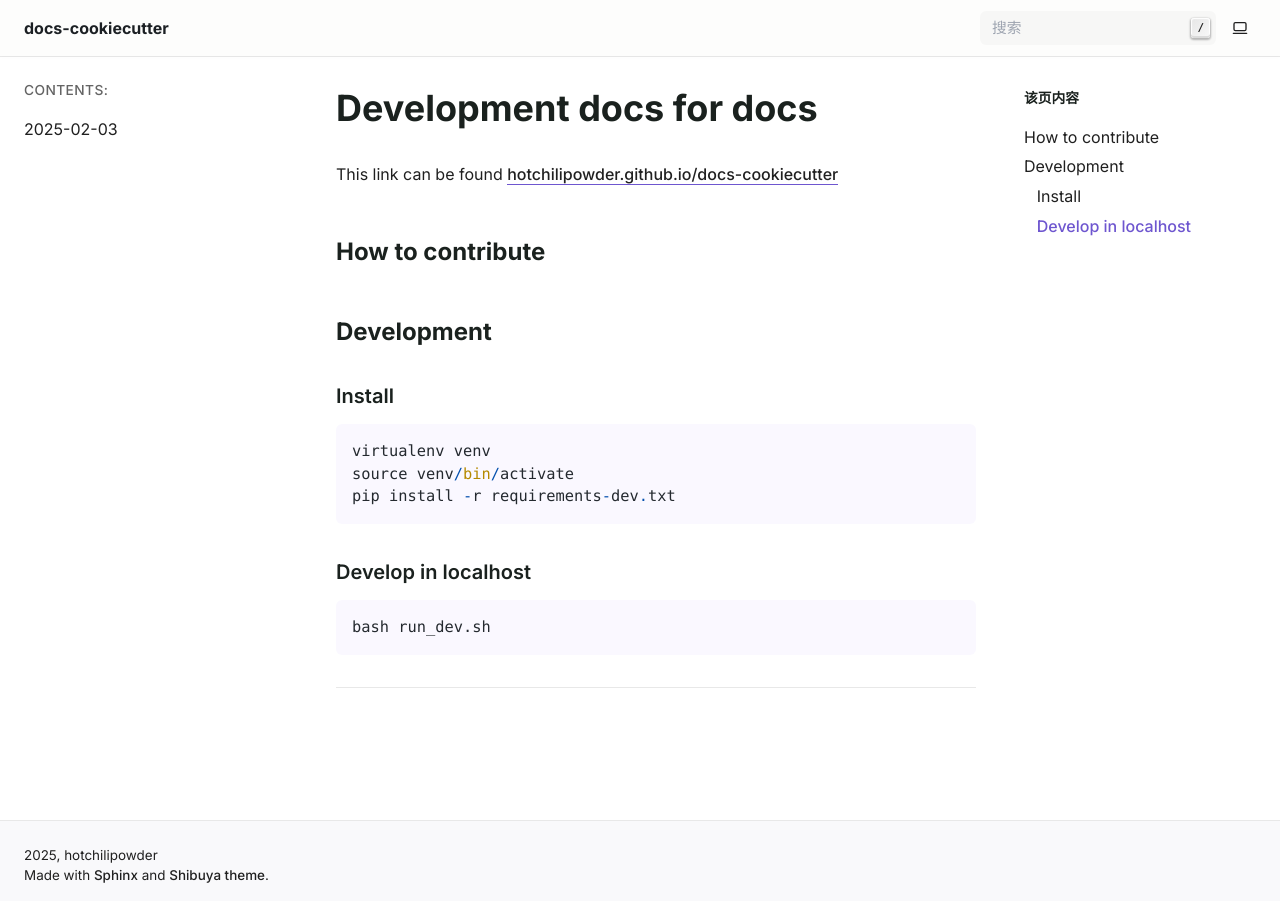
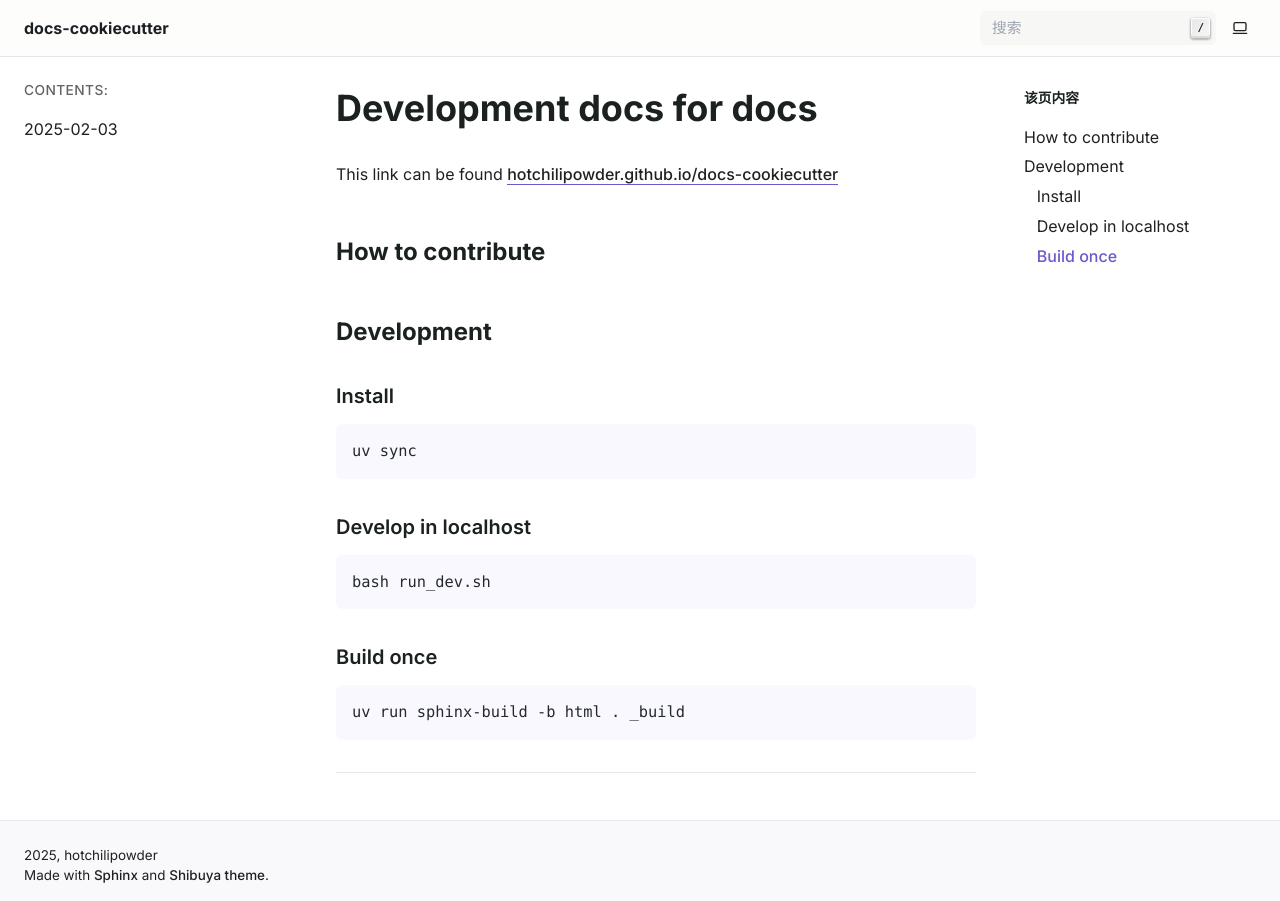
Before and after one commit to hotchilipowder/docs-cookiecutter, a Sphinx documentation site: the page built from docs/readme.md, in a window 1280 px wide. Built offline with Sphinx 7.4.7, drawn with Linux system fonts in a browser that asks for light colours; nearby versions of some CDN libraries.

Commit message:
update to uv

````diff
--- a/docs/conf.py
+++ b/docs/conf.py
@@ -63,7 +63,7 @@ comments_config = {
 
 
 templates_path = ['_templates']
-exclude_patterns = ['build', 'Thumbs.db', '.DS_Store']
+exclude_patterns = ['build', '_build', '.venv', 'Thumbs.db', '.DS_Store']
 
 language = 'zh'
 
--- a/docs/readme.md
+++ b/docs/readme.md
@@ -9,10 +9,8 @@ This link can be found [ hotchilipowder.github.io/docs-cookiecutter ](https://ho
 
 ### Install
 
-```python
-virtualenv venv
-source venv/bin/activate
-pip install -r requirements-dev.txt
+```bash
+uv sync
 ```
 
 ### Develop in localhost
@@ -20,3 +18,9 @@ pip install -r requirements-dev.txt
 ```bash
 bash run_dev.sh
 ```
+
+### Build once
+
+```bash
+uv run sphinx-build -b html . _build
+```
````
Also changed, not shown: README.md (+18 -23 lines), docs/pyproject.toml (added, +21 -0 lines), docs/refs.bib (added), {{ cookiecutter.docs_name }}/readme.md, 13 other files.
